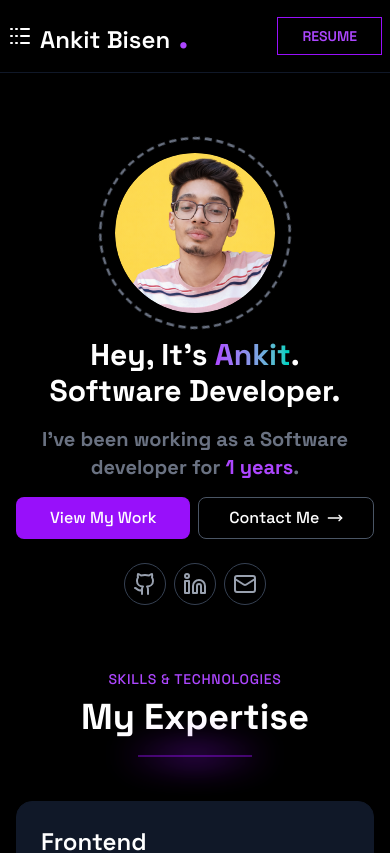
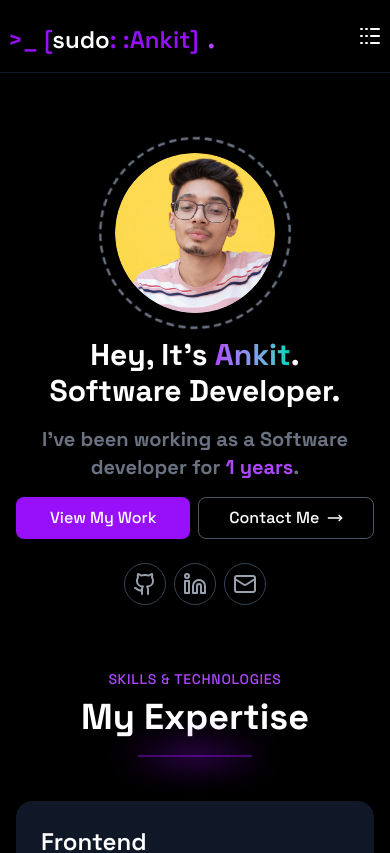
Before and after one commit to ankitbisen12/Ankit_Portfolio, a Next.js app: page / in a window 390 px wide. Shown: the top 853 px of the page. Built offline with nearby package versions, Linux system fonts and the light colour scheme.

Commit message:
Changed Heading content of Navbar and fixed type definition of formInput

```diff
--- a/src/components/contact/contact.tsx
+++ b/src/components/contact/contact.tsx
@@ -24,7 +24,7 @@ const Contact = () => {
 
     const formData = watch();
 
-    const onSubmit = async (formInput: any) => {
+    const onSubmit = async (formInput: { name: string; email: string; message: string }) => {
         // console.log("Form input is ", formInput);
         setLoading(true);
 
@@ -80,11 +80,11 @@ const Contact = () => {
                             </p>
 
                             <div className="py-4 space-y-2">
-                                    <span className="flex items-center gap-2 text-gray-300 text-sm text-gray-400 font-semibold">
+                                <span className="flex items-center gap-2 text-sm text-gray-400 font-semibold">
                                     <Mail size={18} className="text-purple-500" />
                                     ankitbisen751@gmail.com
                                 </span>
-                                    <span className="flex items-center gap-2 text-gray-300 text-sm text-gray-400 font-semibold">
+                                <span className="flex items-center gap-2  text-sm text-gray-400 font-semibold">
                                     <Linkedin size={18} className="text-purple-500" />
                                     linkedin.in/ankit-bisen
                                 </span>
@@ -96,7 +96,7 @@ const Contact = () => {
                                 Looking for a dev?
                             </h3>
                             <p className="text-sm text-gray-400 mb-6 leading-tight font-semibold">
-                                    I'm currently available for freelance projects and open to full-time opportunities.
+                                {"I'm currently available for freelance projects and open to full-time opportunities."}
                             </p>
                             <Button bgColor="border border-purple-600" textColor="text-white" content="Download Resume" icon={<Download size={18} />} onClick={downloadResume} />
                         </Card>
@@ -117,12 +117,11 @@ const Contact = () => {
                                         {...register('name')}
                                         className="w-full px-4 py-2 bg-black/50 text-md border border-gray-700 rounded-lg text-white placeholder-gray-600 focus:outline-none"
                                         placeholder="Full Name"
-                                            autoComplete="off"
                                     />
                                 </div>
 
                                 <div className="w-full lg:w-1/2">
-                                        <label  className="block text-gray-300 mb-2 font-semibold">
+                                    <label className="block text-gray-300 mb-2 font-semibold">
                                         Email
                                     </label>
                                     <input
@@ -130,13 +129,12 @@ const Contact = () => {
                                         {...register('email')}
                                         className="w-full px-4 py-2 bg-black/50 text-md border border-gray-700 rounded-lg text-white placeholder-gray-600 focus:outline-none"
                                         placeholder="your.email@example.com"
-                                            autoComplete="off"
                                     />
                                 </div>
                             </div>
 
                             <div>
-                                    <label  className="block text-gray-300 mb-2">
+                                <label className="block text-gray-300 mb-2">
                                     Message
                                 </label>
                                 <textarea
@@ -144,10 +142,9 @@ const Contact = () => {
                                     rows={3}
                                     className="w-full px-4 py-2 bg-black/50 text-md border border-gray-700 rounded-lg text-white placeholder-gray-600 focus:outline-none"
                                     placeholder="Your message here..."
-                                        autoComplete="off"
                                 />
                             </div>
-                                <button className="w-full px-2 lg:px-8 py-2 bg-purple-900 text-white border border-gray-800 shake-vertical font-medium rounded-lg cursor-pointer flex items-center justify-center gap-2" type="submit">Send Message {loading ? <Loader size={16} /> : <SendHorizonal size={16} />}</button>
+                            <button className="w-full px-2 lg:px-8 py-2 bg-purple-900 text-white border border-gray-800 shake-vertical font-medium rounded-lg cursor-pointer flex items-center justify-center gap-2" type="submit" suppressHydrationWarning={true}>Send Message {loading ? <Loader size={16} /> : <SendHorizonal size={16} />}</button>
                         </form>
                     </div>
                 </div>
--- a/src/components/navbar/navbar.tsx
+++ b/src/components/navbar/navbar.tsx
@@ -1,7 +1,7 @@
-'use client';
+"use client";
 
 import React from "react";
-import { Logs } from 'lucide-react'
+import { Logs } from "lucide-react";
 import Sidebar from "./sidebar";
 import { useScrollToSection } from "@/customHooks/useScrollToSection";
 
@@ -11,27 +11,86 @@ const Navbar = () => {
   return (
     <React.Fragment>
       <nav className="w-full bg-black px-2 lg:px-6 py-4 border-b border-gray-900">
-        <div className="mx-auto flex  items-center justify-between">
+        <div className="mx-auto flex items-center justify-between">
           <div className="flex items-center cursor-pointer gap-2 lg:gap-4">
-            <Logs size={24} className="text-white" onClick={() => setOpen((prev) => !prev)} />
+            <Logs
+              size={24}
+              className="text-white hidden sm:block cursor-pointer"
+              onClick={() => setOpen((prev) => !prev)}
+            />
             <div className="leading-tight">
-              <p className="text-white font-semibold text-2xl">Ankit Bisen
-                <span className="text-purple-500 font-semibold text-4xl ">{" "}.</span>
+              <p className="text-white font-semibold text-2xl ">
+                <span className="text-purple-600">{">_ ["}</span>
+                <span>sudo</span>
+                <span className="text-purple-600">{": :Ankit]"}</span>
+                <span className="text-purple-500 font-normal text-4xl ">
+                  {" "}
+                  .
+                </span>
               </p>
             </div>
           </div>
+
+          <div className="flex items-center gap-4">
             <a
               href="/assets/resume.pdf"
               download
-            className="border border-purple-600 px-6 py-2 text-sm font-semibold text-purple-500 shake-vertical inline-block"
+              className="hidden sm:inline-block border border-purple-600 px-6 py-2 text-sm font-semibold text-purple-500 shake-vertical"
             >
               RESUME
             </a>
+            <Logs
+              size={24}
+              className="inline-block md:hidden text-white cursor-pointer"
+              onClick={() => setOpen((prev) => !prev)}
+            />
+          </div>
         </div>
       </nav>
-      <Sidebar open={open} setOpen={setOpen} scrollToSection={scrollToSection} />
+
+      <Sidebar
+        open={open}
+        setOpen={setOpen}
+        scrollToSection={scrollToSection}
+      />
     </React.Fragment>
   );
 };
 
 export default Navbar;
+
+// import React from "react";
+// import { Logs } from 'lucide-react'
+// import Sidebar from "./sidebar";
+// import { useScrollToSection } from "@/customHooks/useScrollToSection";
+
+// const Navbar = () => {
+//   const { open, setOpen, scrollToSection } = useScrollToSection();
+
+//   return (
+//     <React.Fragment>
+//       <nav className="w-full bg-black px-2 lg:px-6 py-4 border-b border-gray-900">
+//         <div className="mx-auto flex  items-center justify-between">
+//           <div className="flex items-center cursor-pointer gap-2 lg:gap-4">
+//             <Logs size={24} className="text-white" onClick={() => setOpen((prev) => !prev)} />
+//             <div className="leading-tight">
+//               <p className="text-white font-semibold text-2xl">{">_[sudo:: Ankit]"}
+//                 <span className="text-purple-500 font-semibold text-4xl ">{" "}.</span>
+//               </p>
+//             </div>
+//           </div>
+//           <a
+//             href="/assets/resume.pdf"
+//             download
+//             className="border border-purple-600 px-6 py-2 text-sm font-semibold text-purple-500 shake-vertical inline-block"
+//           >
+//             RESUME
+//           </a>
+//         </div>
+//       </nav>
+//       <Sidebar open={open} setOpen={setOpen} scrollToSection={scrollToSection} />
+//     </React.Fragment>
+//   );
+// };
+
+// export default Navbar;
```
Lines whose indentation alone changed are shown as unchanged.
